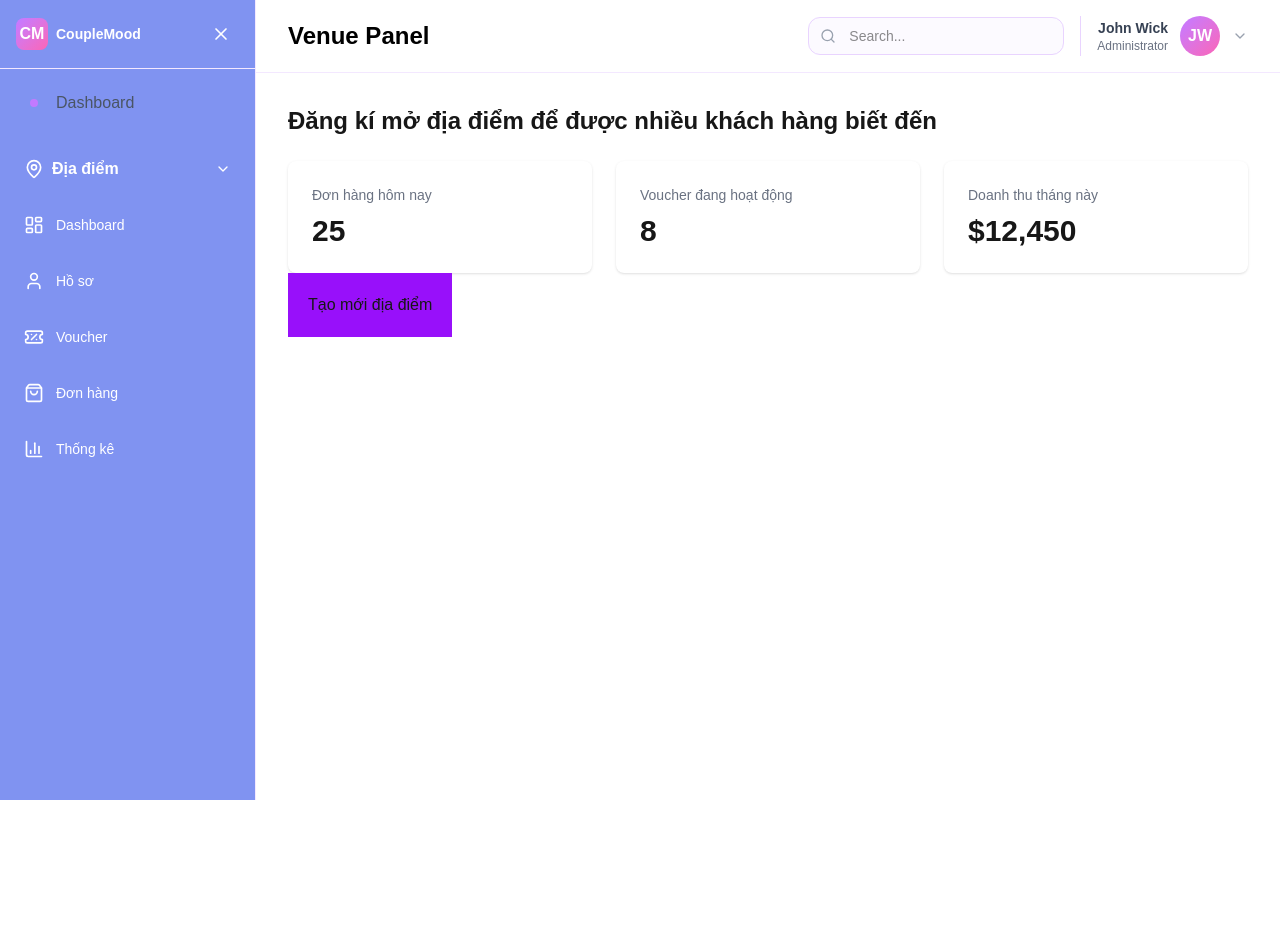
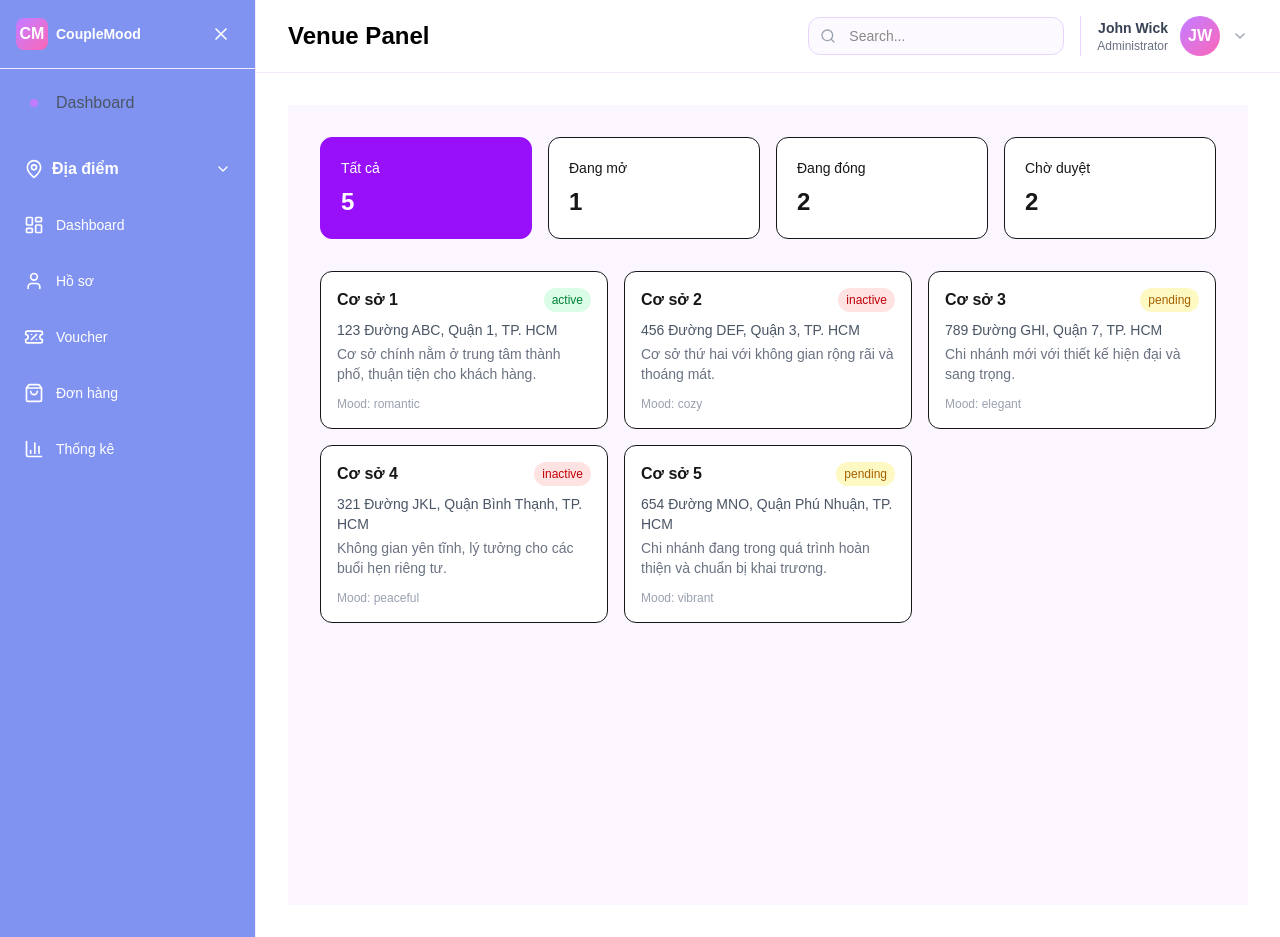
Before and after one commit to KimHang1504/CapstoneProject, a Next.js app: page /venue/location/mylocation in a window 1280 px wide. Before the commit the page ends 800 px from the top, so only its background shows below. Built offline with nearby package versions, Linux system fonts and the light colour scheme.

Commit message:
logic of mylocation

```diff
--- a/src/app/venue/location/mylocation/page.tsx
+++ b/src/app/venue/location/mylocation/page.tsx
@@ -1,29 +1,85 @@
-import Link from "next/link";
+'use client';
 
-export default function Location() {
+import { useState, useMemo } from 'react';
+import { MOCK_LOCATION } from '@/config/mock/location';
+
+type Status = 'all' | 'active' | 'inactive' | 'pending';
+
+export default function MyLocationPage() {
+  const [statusFilter, setStatusFilter] = useState<Status>('all');
+
+  const stats = useMemo(() => {
+    return {
+      all: MOCK_LOCATION.length,
+      active: MOCK_LOCATION.filter(l => l.status === 'active').length,
+      inactive: MOCK_LOCATION.filter(l => l.status === 'inactive').length,
+      pending: MOCK_LOCATION.filter(l => l.status === 'pending').length,
+    };
+  }, []);
+
+  const locations = useMemo(() => {
+    if (statusFilter === 'all') return MOCK_LOCATION;
+    return MOCK_LOCATION.filter(l => l.status === statusFilter);
+  }, [statusFilter]);
+
   return (
-    <div>
-      <h2 className="text-2xl font-bold mb-6">Đăng kí mở địa điểm để được nhiều khách hàng biết đến </h2>
-      <div className="grid grid-cols-1 md:grid-cols-3 gap-6">
-        {/* Stats Cards */}
-        <div className="bg-white p-6 rounded-lg shadow">
-          <h3 className="text-gray-500 text-sm">Đơn hàng hôm nay</h3>
-          <p className="text-3xl font-bold mt-2">25</p>
+    <div className="min-h-screen bg-[#FBF6FF] p-8">
+      <div className="grid grid-cols-4 gap-4 mb-8">
+        {[
+          { label: 'Tất cả', value: stats.all, key: 'all' },
+          { label: 'Đang mở', value: stats.active, key: 'active' },
+          { label: 'Đang đóng', value: stats.inactive, key: 'inactive' },
+          { label: 'Chờ duyệt', value: stats.pending, key: 'pending' },
+        ].map(item => (
+          <div
+            key={item.key}
+            onClick={() => setStatusFilter(item.key as Status)}
+            className={`cursor-pointer rounded-xl p-5 border transition
+              ${statusFilter === item.key
+                ? 'bg-purple-600 text-white border-purple-600'
+                : 'bg-white hover:border-purple-400'}
+            `}
+          >
+            <p className="text-sm">{item.label}</p>
+            <p className="text-2xl font-bold mt-2">{item.value}</p>
+          </div>
+        ))}
+      </div>
+
+      <div className="grid grid-cols-1 md:grid-cols-2 lg:grid-cols-3 gap-4">
+        {locations.map(loc => (
+          <div
+            key={loc.id}
+            className="bg-white rounded-xl border p-4 hover:shadow-md transition"
+          >
+            <div className="flex justify-between items-start mb-2">
+              <h3 className="font-semibold">{loc.name}</h3>
+              <span
+                className={`text-xs px-2 py-1 rounded-full
+                  ${loc.status === 'active' && 'bg-green-100 text-green-700'}
+                  ${loc.status === 'inactive' && 'bg-red-100 text-red-700'}
+                  ${loc.status === 'pending' && 'bg-yellow-100 text-yellow-700'}
+                `}
+              >
+                {loc.status}
+              </span>
+            </div>
+
+            <p className="text-sm text-gray-600">{loc.address}</p>
+            <p className="text-sm text-gray-500 mt-1">{loc.description}</p>
+
+            <p className="text-xs text-gray-400 mt-3">
+              Mood: {loc.mood}
+            </p>
+          </div>
+        ))}
+      </div>
+
+      {locations.length === 0 && (
+        <div className="text-center text-gray-500 py-10">
+          Không có địa điểm
         </div>
-        <div className="bg-white p-6 rounded-lg shadow">
-          <h3 className="text-gray-500 text-sm">Voucher đang hoạt động</h3>
-          <p className="text-3xl font-bold mt-2">8</p>
-        </div>
-        <div className="bg-white p-6 rounded-lg shadow">
-          <h3 className="text-gray-500 text-sm">Doanh thu tháng này</h3>
-          <p className="text-3xl font-bold mt-2">$12,450</p>
-        </div>
-      </div>
-      <Link href="/venue/location/mylocation/create">
-      <button className="p-5 bg-purple-600">
-        Tạo mới địa điểm
-      </button>
-      </Link>
+      )}
     </div>
   );
 }
--- /dev/null
+++ b/src/config/mock/location.ts
@@ -0,0 +1,42 @@
+export const MOCK_LOCATION = [
+  {
+    id: 1,
+    name: "Cơ sở 1",
+    address: "123 Đường ABC, Quận 1, TP. HCM",
+    description: "Cơ sở chính nằm ở trung tâm thành phố, thuận tiện cho khách hàng.",
+    mood: "romantic",
+    status: "active"
+  },
+  {
+    id: 2,
+    name: "Cơ sở 2",
+    address: "456 Đường DEF, Quận 3, TP. HCM",
+    description: "Cơ sở thứ hai với không gian rộng rãi và thoáng mát.",
+    mood: "cozy",
+    status: "inactive"
+  },
+  {
+    id: 3,
+    name: "Cơ sở 3",
+    address: "789 Đường GHI, Quận 7, TP. HCM",
+    description: "Chi nhánh mới với thiết kế hiện đại và sang trọng.",
+    mood: "elegant",
+    status: "pending"
+  },
+  {
+    id: 4,
+    name: "Cơ sở 4",
+    address: "321 Đường JKL, Quận Bình Thạnh, TP. HCM",
+    description: "Không gian yên tĩnh, lý tưởng cho các buổi hẹn riêng tư.",
+    mood: "peaceful",
+    status: "inactive"
+  },
+  {
+    id: 5,
+    name: "Cơ sở 5",
+    address: "654 Đường MNO, Quận Phú Nhuận, TP. HCM",
+    description: "Chi nhánh đang trong quá trình hoàn thiện và chuẩn bị khai trương.",
+    mood: "vibrant",
+    status: "pending"
+  }
+]
```
